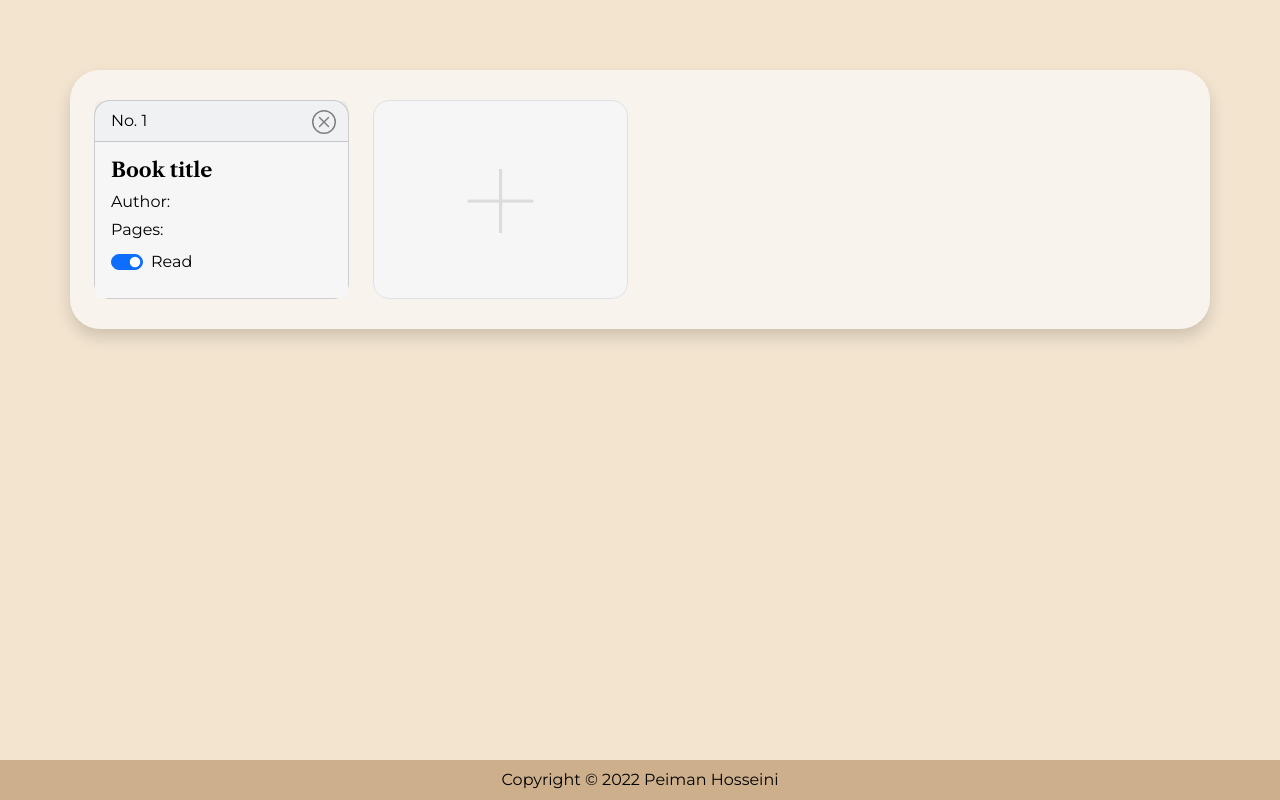
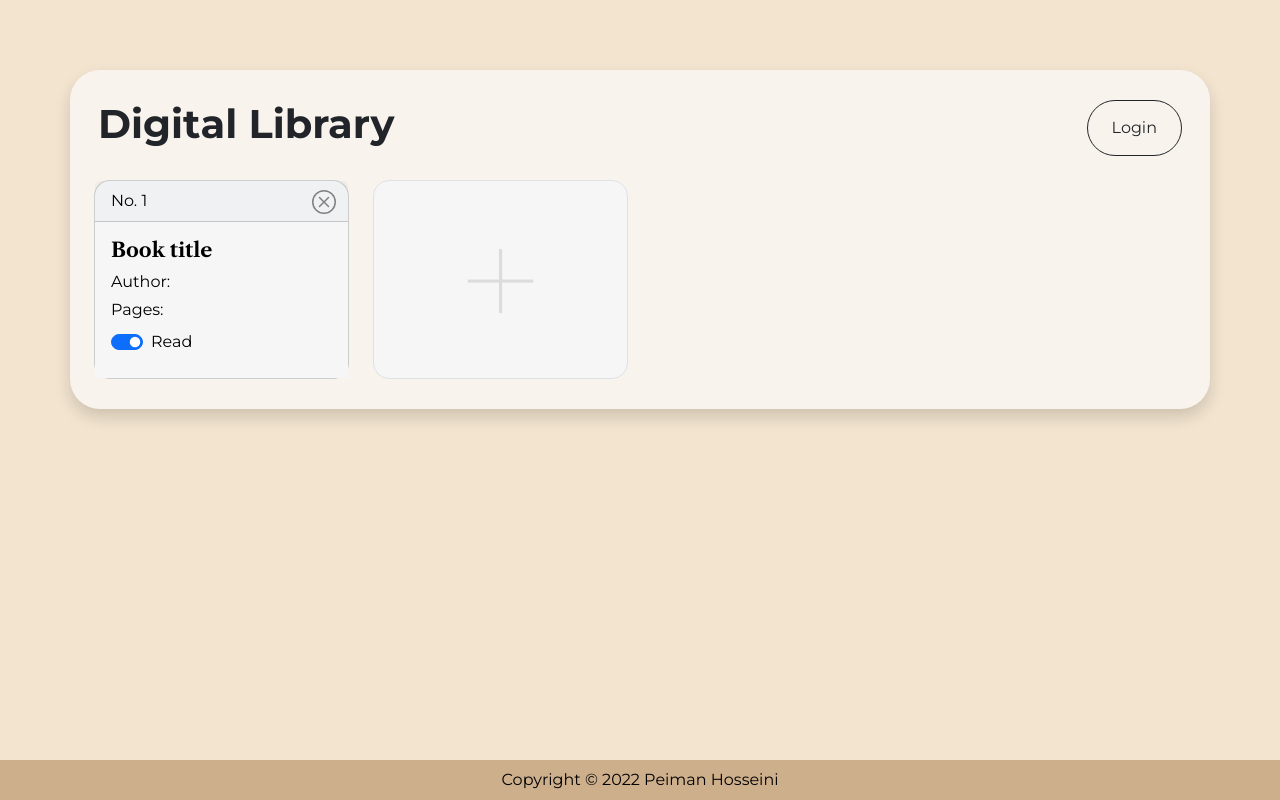
Before and after one commit to peimanhp/Library, a plain HTML site: page index.html in a window 1280 px wide. Drawn offline with Linux system fonts and the light colour scheme.

Commit message:
header added

```diff
--- a/css/style.css
+++ b/css/style.css
@@ -27,6 +27,10 @@ body {
   margin: 0;
   height: 100%;
   background-color: #f2e4cf !important;
+}
+
+.my-nav h1 {
+  font-weight: 700;
 }
 
 .books {
--- a/index.html
+++ b/index.html
@@ -13,6 +13,10 @@
 <body>
     <div class="wrapper">
         <div class="container shadow books">
+            <div class="my-nav mb-4 mx-3 d-flex justify-content-between">
+                <h1>Digital Library</h1>
+                <button type="button" class="btn btn-outline-dark rounded-pill px-4">Login</button>
+            </div>
             <div class="row m-auto">
                 <div class="col col-3 ">
                     <div class="card h-100 text-bg-light rounded-4 mx-auto" style="max-width: 18rem;">
```
